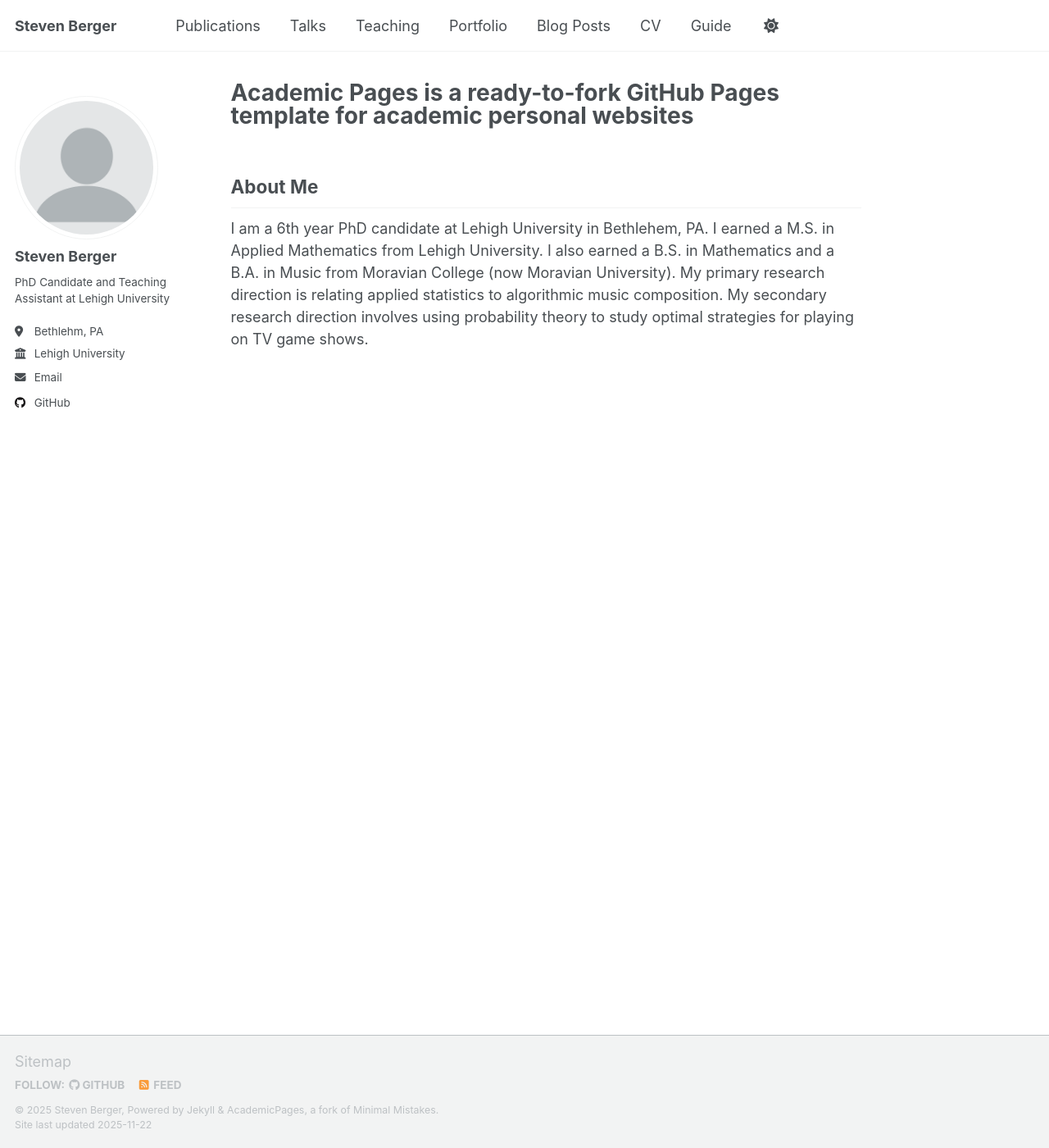
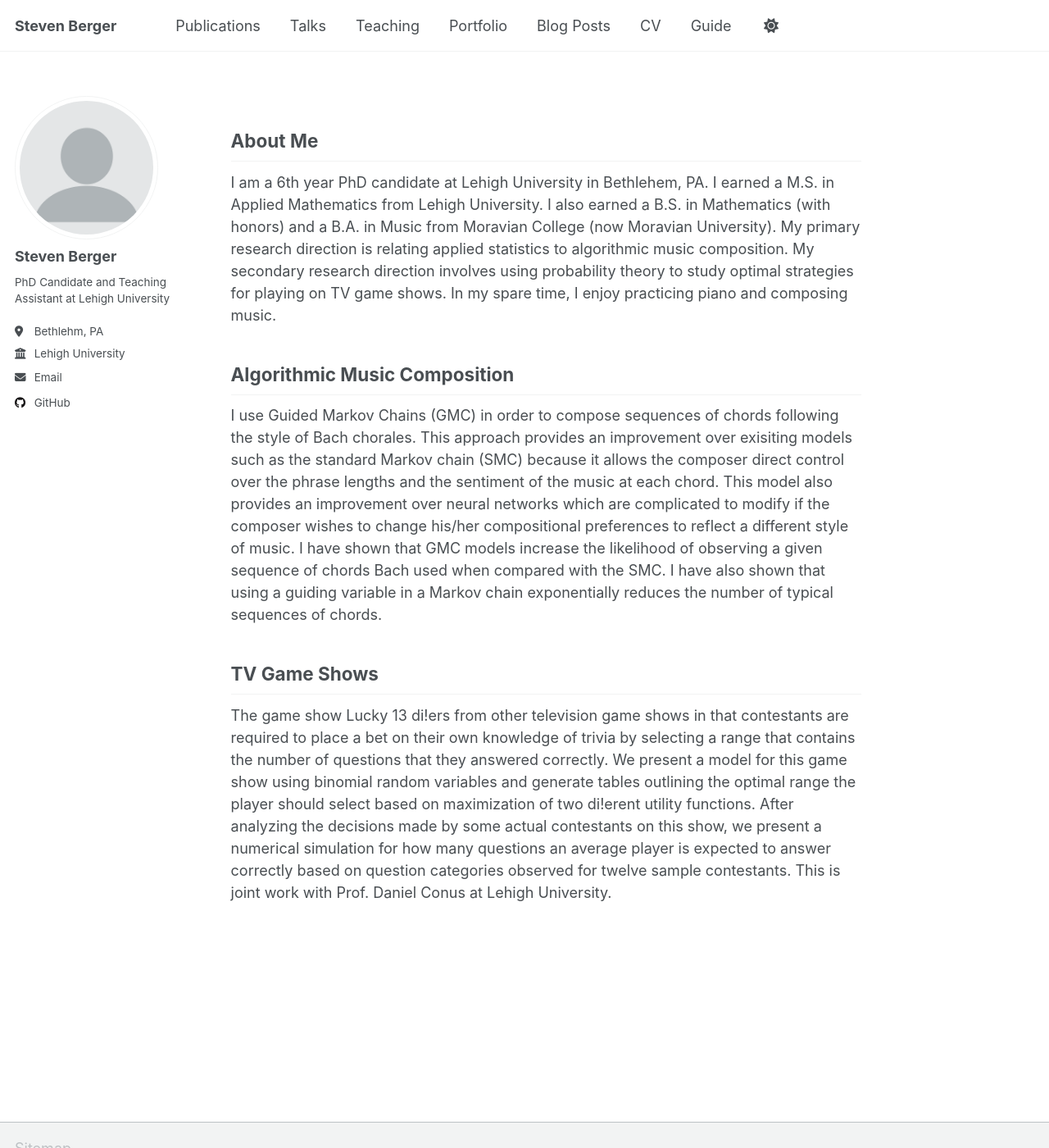
Before and after one commit to SRBerger/SRBerger.github.io, a Jekyll site: the page built from _pages/about.md, in a window 1280 px wide and 1400 px high. Shown: the whole window at 82% size. Built offline with Jekyll 4.4.1, drawn with Linux system fonts in a browser that asks for light colours; a script that is not in the unit is left out.

Commit message:
Revise about page with new content and details
Updated personal information and added sections on algorithmic music composition and TV game shows.

```diff
--- a/_pages/about.md
+++ b/_pages/about.md
@@ -1,6 +1,6 @@
 ---
 permalink: /
-title: "Academic Pages is a ready-to-fork GitHub Pages template for academic personal websites"
+title: ""
 author_profile: true
 redirect_from:
   - /about/
@@ -11,4 +11,12 @@ redirect_from:
 
 About Me
 ------
-I am a 6th year PhD candidate at Lehigh University in Bethlehem, PA.  I earned a M.S. in Applied Mathematics from Lehigh University. I also earned a B.S. in Mathematics and a B.A. in Music from Moravian College (now Moravian University).  My primary research direction is relating applied statistics to algorithmic music composition.   My secondary research direction involves using probability theory to study optimal strategies for playing on TV game shows.
+I am a 6th year PhD candidate at Lehigh University in Bethlehem, PA.  I earned a M.S. in Applied Mathematics from Lehigh University. I also earned a B.S. in Mathematics (with honors) and a B.A. in Music from Moravian College (now Moravian University).  My primary research direction is relating applied statistics to algorithmic music composition.   My secondary research direction involves using probability theory to study optimal strategies for playing on TV game shows. In my spare time, I enjoy practicing piano and composing music.
+
+Algorithmic Music Composition
+------
+I use Guided Markov Chains (GMC) in order to compose sequences of chords following the style of Bach chorales.  This approach provides an improvement over exisiting models such as the standard Markov chain (SMC) because it allows the composer direct control over the phrase lengths and the sentiment of the music at each chord.  This model also provides an improvement over neural networks which are complicated to modify if the composer wishes to change his/her compositional preferences to reflect a different style of music.  I have shown that GMC models increase the likelihood of observing a given sequence of chords Bach used when compared with the SMC.  I have also shown that using a guiding variable in a Markov chain exponentially reduces the number of typical sequences of chords.
+
+TV Game Shows
+------
+The game show Lucky 13 di!ers from other television game shows in that contestants are required to place a bet on their own knowledge of trivia by selecting a range that contains the number of questions that they answered correctly. We present a model for this game show using binomial random variables and generate tables outlining the optimal range the player should select based on maximization of two di!erent utility functions. After analyzing the decisions made by some actual contestants on this show, we present a numerical simulation for how many questions an average player is expected to answer correctly based on question categories observed for twelve sample contestants.  This is joint work with Prof. Daniel Conus at Lehigh University.
```
